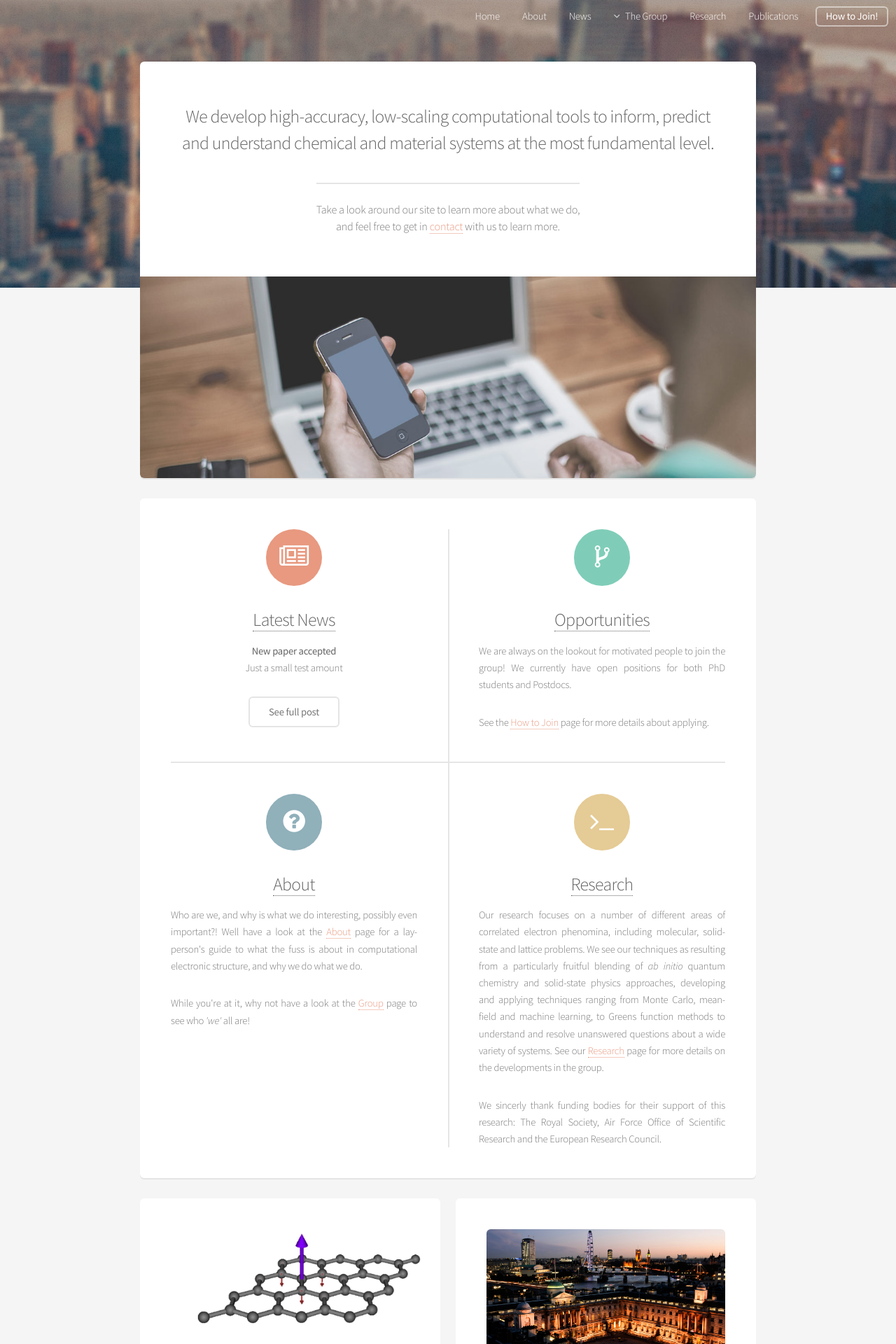
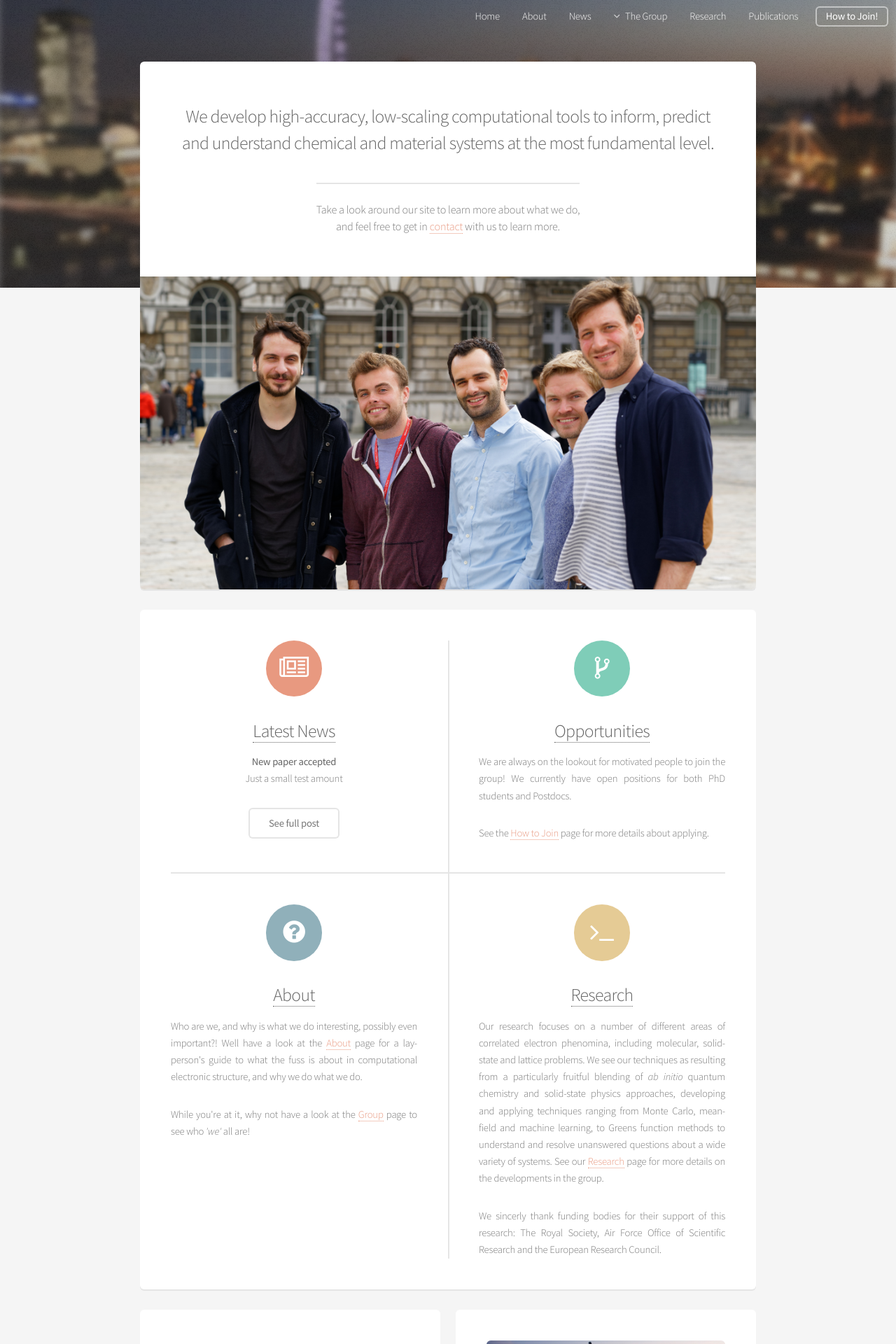
Before and after one commit to ghb24/boothgroupwebsite, a Jekyll site: the page built from index.html, in a window 1280 px wide. Shown: the top 1920 px of the page at 70% size. Built offline with Jekyll 4.4.1, drawn with Linux system fonts in a browser that asks for light colours; the list of posts is cut into pages by our own code.

Commit message:
adding header and group images

```diff
--- a/assets/css/style.css
+++ b/assets/css/style.css
@@ -1224,7 +1224,7 @@
 	#banner {
 		background-attachment: scroll,							fixed;
 		background-color: #666;
-		background-image: url("images/overlay.png"), url("../images/banner.jpg");
+		background-image: url("images/overlay.png"), url("../images/kings_blur.png");
 		background-position: top left,						center center;
 		background-repeat: repeat,							no-repeat;
 		background-size: auto,							cover;
--- a/index.html
+++ b/index.html
@@ -10,7 +10,7 @@ layout: default
         <p>Take a look around our site to learn more about what we do,<br />
         and feel free to get in <a href="{{ site.baseurl }}/join">contact</a> with us to learn more.</p>
 	</header>
-	<span class="image featured"><img src="{{ site.baseurl }}/assets/images/pic01.jpg" alt="" /></span>
+	<span class="image featured"><img src="{{ site.baseurl }}/assets/images/group_shot.jpg" alt="" /></span>
 </section>
 
 <section class="box special features">
```
Also changed, not shown: assets/images/group_shot.jpg (added), assets/images/kings_blur.png (added).
